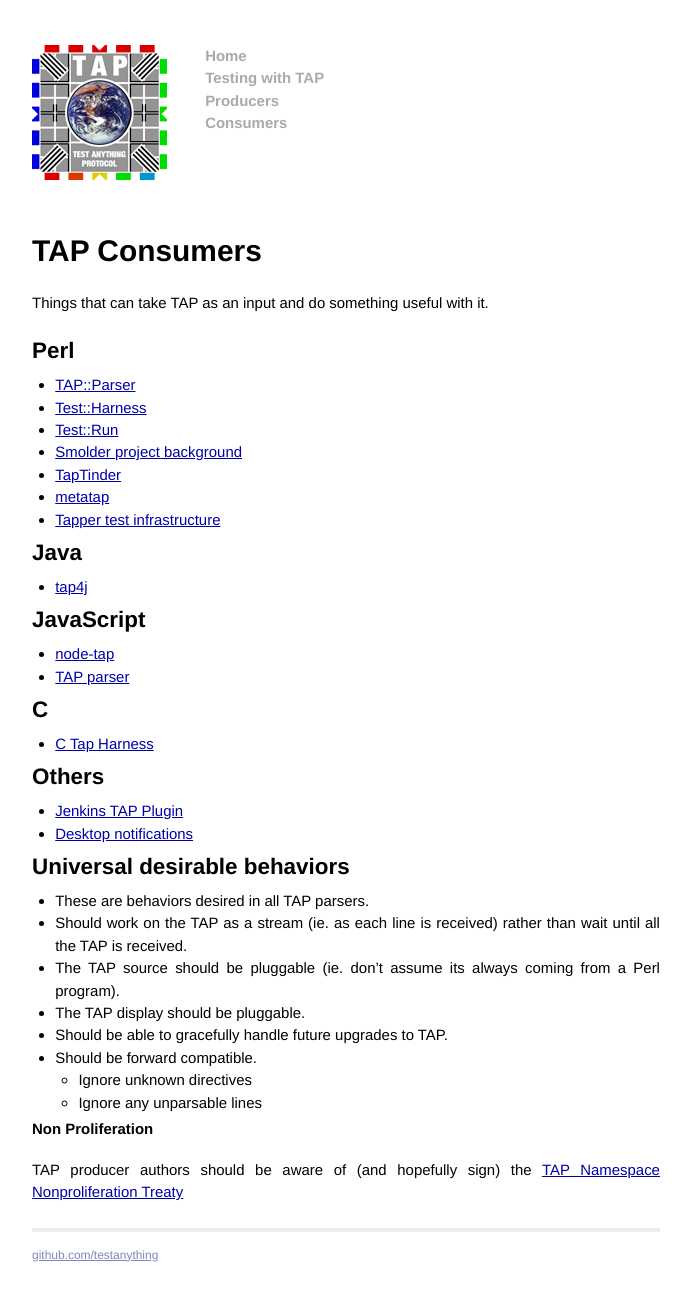
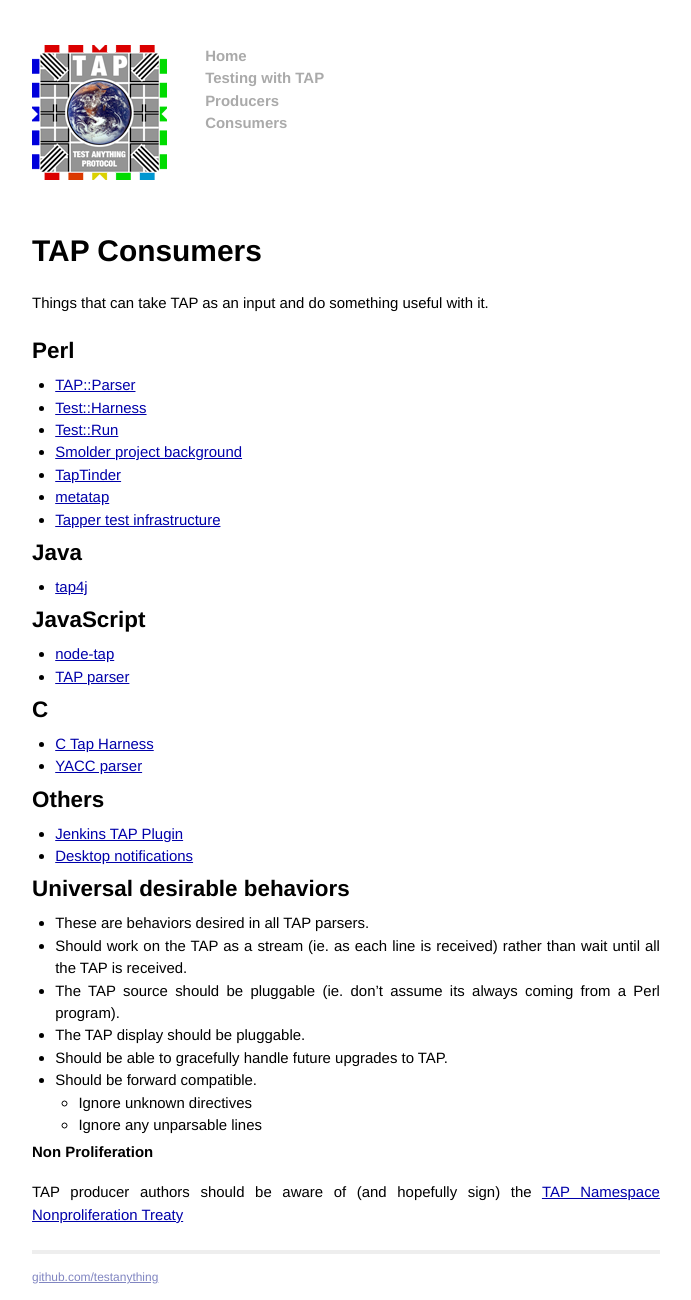
Before and after one commit to TestAnything/testanything.github.io, a Jekyll site: the page built from consumers.md, in a window 1280 px wide. Shown: the whole page, without its empty margins (294-985 px from the left). Built offline with Jekyll 4.4.1, drawn with Linux system fonts in a browser that asks for light colours; Markdown is read by kramdown in place of the engine named in the settings; before the commit the page ends 1278 px from its top, so only the background shows below that.

Commit message:
Add TAP parser written using YACC and Lex

```diff
--- a/consumers.md
+++ b/consumers.md
@@ -29,6 +29,7 @@ Things that can take TAP as an input and do something useful with it.
 ## C
 
 -    [C Tap Harness](http://www.eyrie.org/~eagle/software/c-tap-harness/)
+-    [YACC parser](https://github.com/ligurio/tap-parser)
 
 ## Others
 
```
